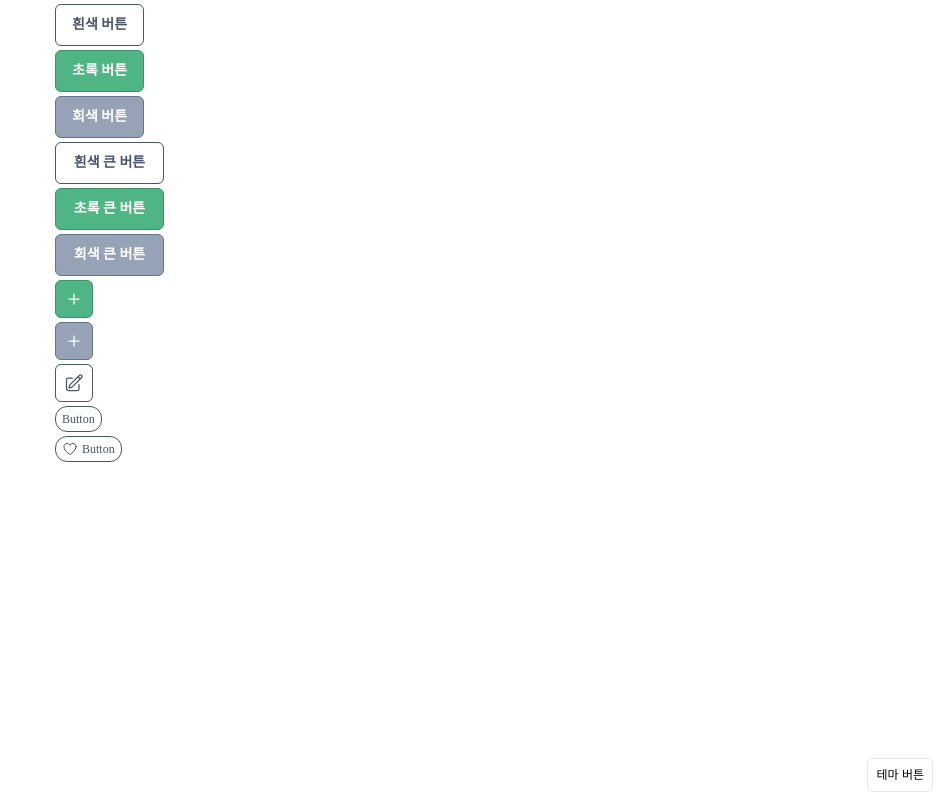
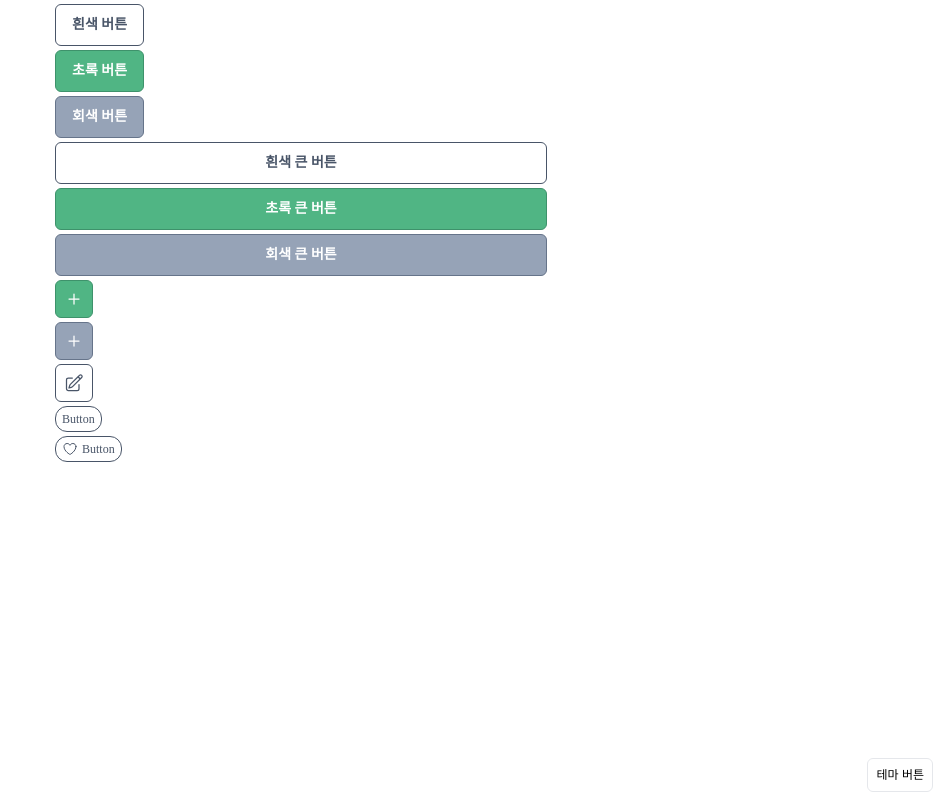
Before and after one commit to Team-TenTen/LinkHub-FE, a Next.js app: page /bomiTest/buttonTest in a window 1280 px wide. Shown: the whole page, without its empty margins (339-1280 px from the left). Built offline with nearby package versions, Linux system fonts and the light colour scheme.

Commit message:
style: #7 - wide button 스타일 수정

```diff
--- a/src/app/globals.css
+++ b/src/app/globals.css
@@ -81,7 +81,7 @@
 }
 
 .button-lg {
-  @apply w-[109px];
+  @apply w-full;
 }
 
 .button-round {
```
